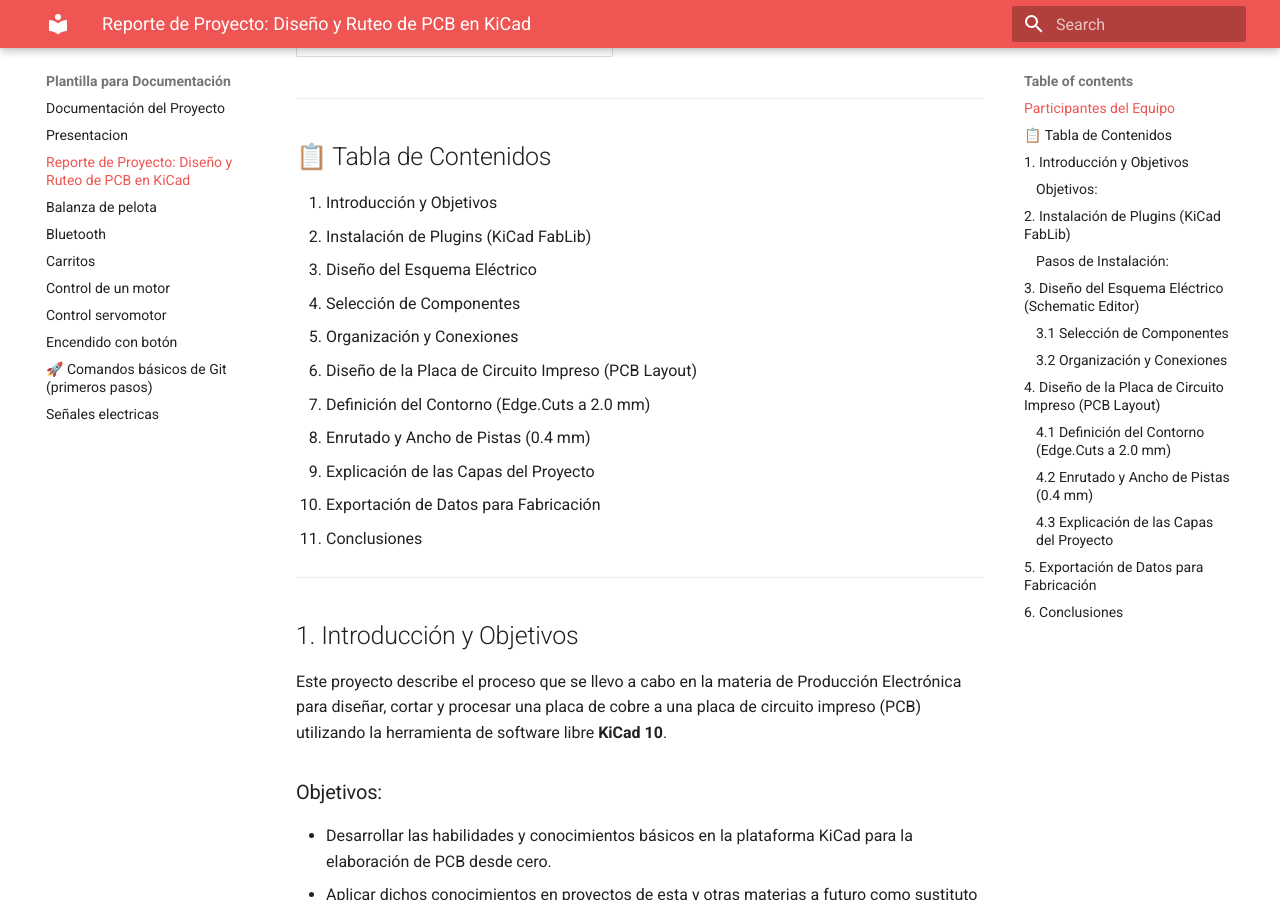
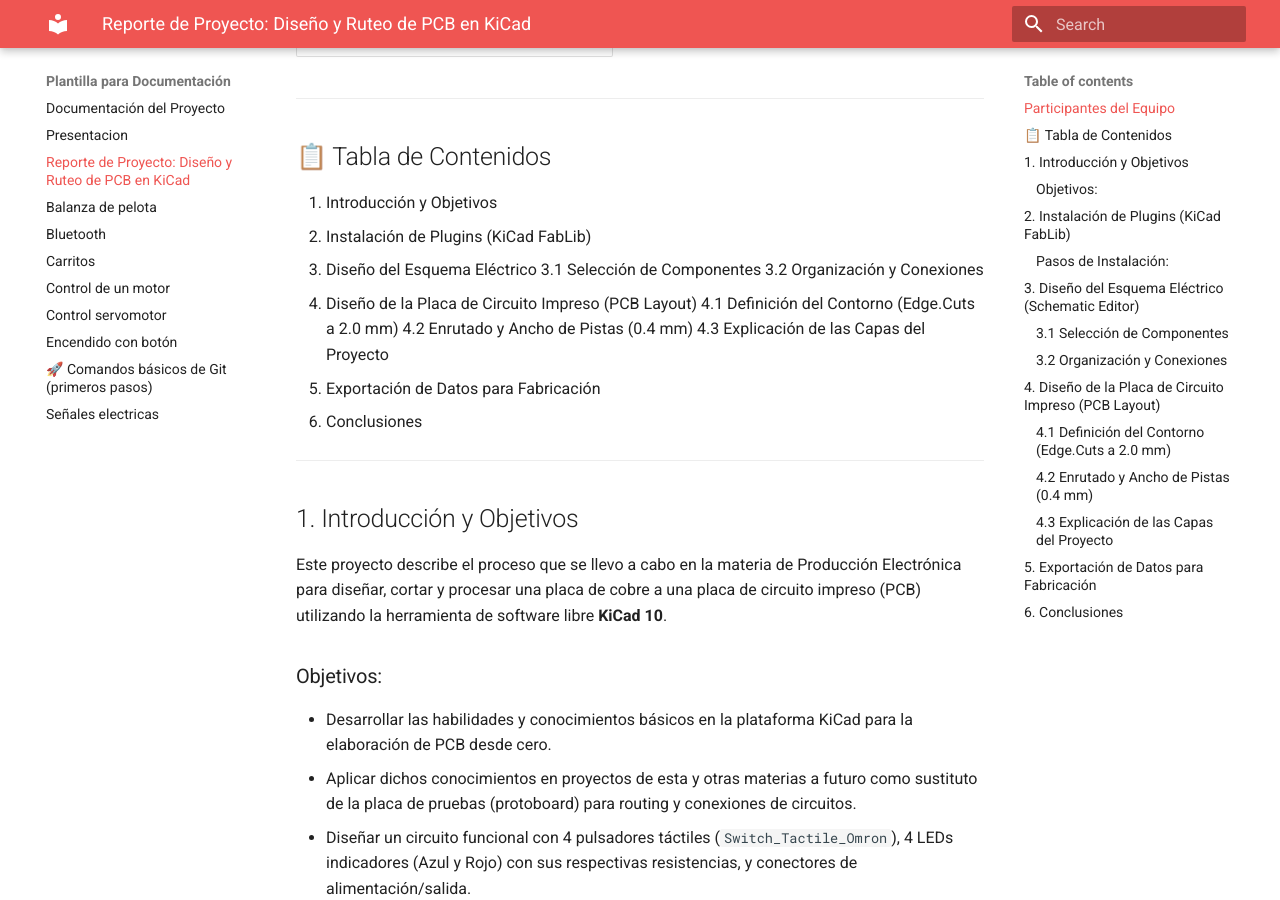
Before and after one commit to Aldo0112/mi-reporte-aldo, an MkDocs documentation site: the page built from docs/Reporte_PCB.md, in a window 1280 px wide and 900 px high, scrolled down 495 px. Built offline with MkDocs 1.6.1 and Material for MkDocs 9.7.7, drawn with Linux system fonts in a browser that asks for light colours.

Commit message:
Update Reporte_PCB.md

```diff
--- a/docs/Reporte_PCB.md
+++ b/docs/Reporte_PCB.md
@@ -19,12 +19,12 @@
 1. Introducción y Objetivos
 2. Instalación de Plugins (KiCad FabLib)
 3. Diseño del Esquema Eléctrico
-   - Selección de Componentes
-   - Organización y Conexiones
+   3.1 Selección de Componentes
+   3.2 Organización y Conexiones
 4. Diseño de la Placa de Circuito Impreso (PCB Layout)
-   - Definición del Contorno (Edge.Cuts a 2.0 mm)
-   - Enrutado y Ancho de Pistas (0.4 mm)
-   - Explicación de las Capas del Proyecto
+   4.1 Definición del Contorno (Edge.Cuts a 2.0 mm)
+   4.2 Enrutado y Ancho de Pistas (0.4 mm)
+   4.3 Explicación de las Capas del Proyecto
 5. Exportación de Datos para Fabricación
 6. Conclusiones
 
```
